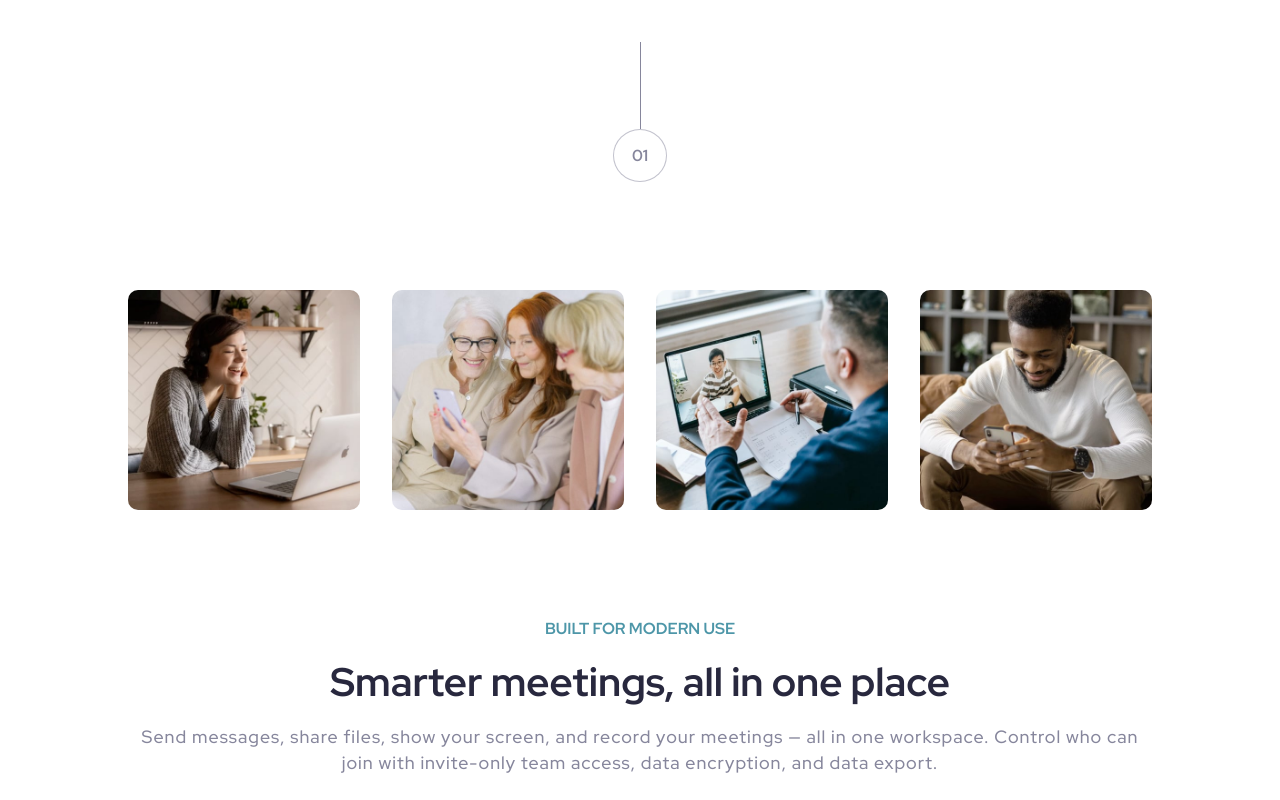
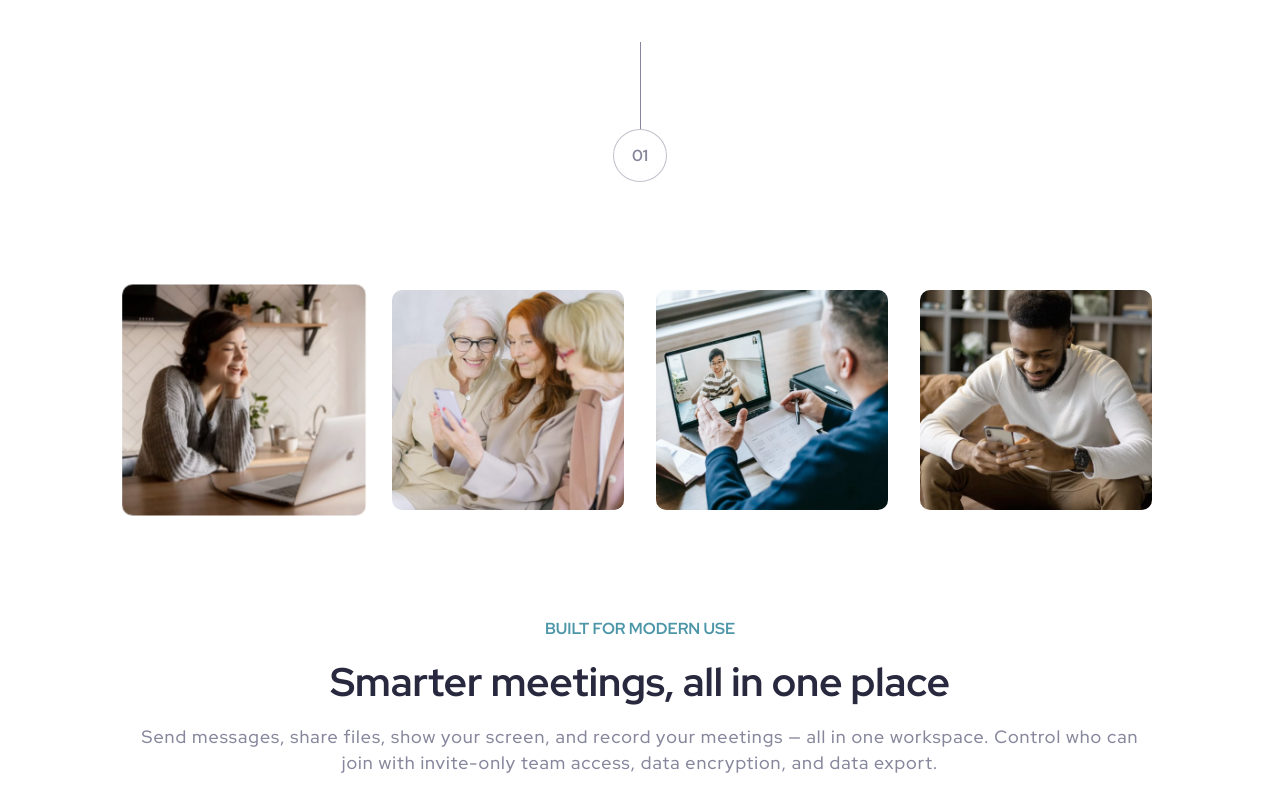
Before and after one commit to khanchandanivikas/meet-landing, a React (Create React App) app: page / in a window 1280 px wide. In both pictures the pointer is over the picture 244 px from the left and 1795 px from the top of the page. Shown: the part 1395-2195 px from the top of the page. Built offline with nearby package versions, Linux system fonts and the light colour scheme.

Commit message:
image scale hover

```diff
--- a/src/scss/gallery.scss
+++ b/src/scss/gallery.scss
@@ -45,5 +45,11 @@
 
     img {
         border-radius: 10px;
+        @include transition;
+
+        &:hover {
+            transition: all 0.3s ease-out;
+            transform: scale(1.05);
+        }
     }
 }
```
